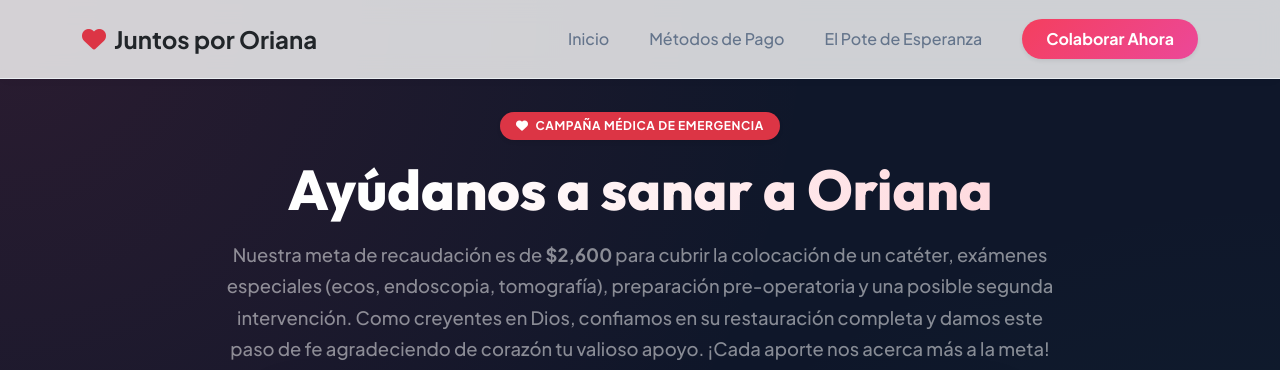
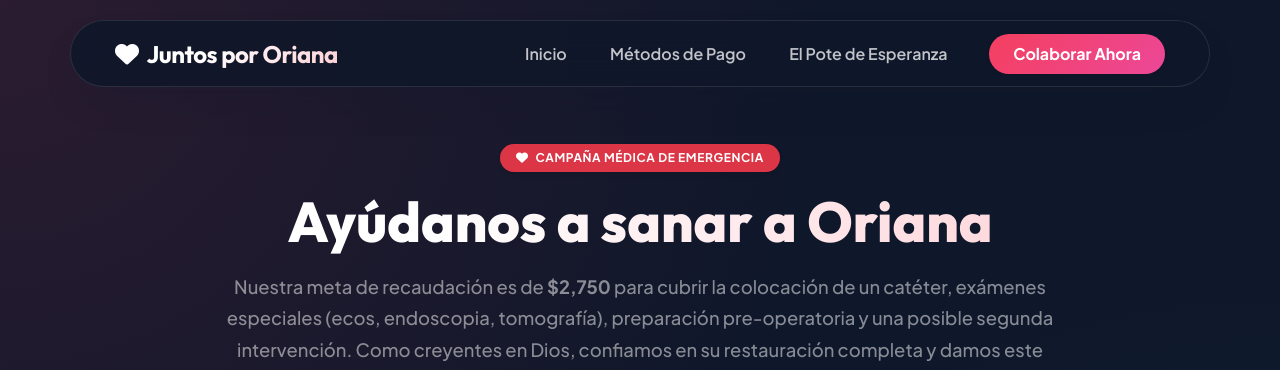
Before and after one commit to blancowilson/juntospororiana, a FastAPI app: page / in a window 1280 px wide. Shown: the top 370 px of the page. Run offline with FastAPI, Linux system fonts and the light colour scheme; some libraries are stand-ins or nearby versions.

Commit message:
Actualizar hero text a 2750 USD (dinamico desde BD)
- templates/index.html: meta del hero ahora usa {{ campana.meta_total }}
  (se actualizara automaticamente si cambia la meta en la BD)
- index_static.html: 2600 -> 2750 (version estatica, hardcoded)
- app/api/routers/public.py: fallback de campana 2600 -> 2750
- app/api/routers/admin.py: fallback 2600 -> 2750

```diff
--- a/app/api/routers/admin.py
+++ b/app/api/routers/admin.py
@@ -50,7 +50,7 @@ async def admin_panel_view(request: Request, db: Session = Depends(get_db)):
 
     # Campaña activa
     campana = db.execute(select(Campana).where(Campana.activa == True)).scalar_one_or_none()
-    meta_total = float(campana.meta_total) if campana else 2600.00
+    meta_total = float(campana.meta_total) if campana else 2750.00
     recaudado_manual = float(campana.recaudado_manual) if campana else 0.00
 
     # 2. Obtener lista de aportantes ordenada por fecha
--- a/app/api/routers/public.py
+++ b/app/api/routers/public.py
@@ -57,7 +57,7 @@ async def landing_page(request: Request, db: Session = Depends(get_db)):
     # 1. Obtener campaña activa
     campana = db.execute(select(Campana).where(Campana.activa == True)).scalar_one_or_none()
     if not campana:
-        campana = Campana(meta_total=2600.00, recaudado_manual=0.00)
+        campana = Campana(meta_total=2750.00, recaudado_manual=0.00)
 
     # 2. Obtener rifa activa
     rifa = db.execute(select(Rifas).where(Rifas.estado == "Activa")).scalar_one_or_none()
@@ -269,7 +269,7 @@ async def aportar_directo(
     # Obtener campaña activa para los límites de meta y recaudación manual
     campana = db.execute(select(Campana).where(Campana.activa == True)).scalar_one_or_none()
     if not campana:
-        campana = Campana(meta_total=2600.00, recaudado_manual=0.00)
+        campana = Campana(meta_total=2750.00, recaudado_manual=0.00)
 
     # Recalcular recaudación total (Manual + Aportantes en BD convertidos a USD si están en BS)
     from sqlalchemy import func
--- a/index_static.html
+++ b/index_static.html
@@ -11,7 +11,7 @@
     <!-- FontAwesome for Icons -->
     <link rel="stylesheet" href="https://cdnjs.cloudflare.com/ajax/libs/font-awesome/6.4.0/css/all.min.css">
     <!-- Custom CSS -->
-    <link rel="stylesheet" href="/static/css/styles.css">
+    <link rel="stylesheet" href="/static/css/styles.css?v=1.3">
 </head>
 <body>
 
@@ -21,7 +21,7 @@
         const WHATSAPP_NUMBER = "584244697562";
 
         // 2. Modifica estos montos manualmente para actualizar la barra del pote de esperanza
-        const META_TOTAL = 2600.00;
+        const META_TOTAL = 2750.00;
         const RECAUDADO_MANUAL = 350.00; // Cambia esto cuando recibas nuevos aportes
 
         // 3. Configuración de la Rifa
@@ -64,7 +64,7 @@
             </div>
             <h1 class="display-4 fw-extrabold hero-title mb-3">Ayúdanos a sanar a Oriana</h1>
             <p class="lead mb-4 max-w-xl mx-auto px-2 text-white-50" style="font-size: 1.15rem; line-height: 1.7; font-weight: 500; max-width: 850px;">
-                Nuestra meta de recaudación es de <strong>$2,600</strong> para cubrir la colocación de un catéter, exámenes especiales (tomografías), preparación pre-operatoria y una posible segunda intervención. Como creyentes en Dios, confiamos en que pueda ser sanada, pero damos este paso de fe con tu valioso apoyo. ¡Cada aporte cuenta!
+                Nuestra meta de recaudación es de <strong>$2,750</strong> para cubrir la colocación de un catéter, exámenes especiales (ecos, endoscopia, tomografía), preparación pre-operatoria y una posible segunda intervención. Como creyentes en Dios, confiamos en su restauración completa y damos este paso de fe agradeciendo de corazón tu valioso apoyo. ¡Cada aporte nos acerca más a la meta!
             </p>
 
             <div class="row justify-content-center mb-5">
--- a/static/css/styles.css
+++ b/static/css/styles.css
@@ -29,29 +29,115 @@ h1, h2, h3, h4, h5, h6, .font-heading {
 
 /* Glass Navbar */
 .glass-nav {
-    background: rgba(255, 255, 255, 0.8) !important;
-    backdrop-filter: blur(12px);
-    -webkit-backdrop-filter: blur(12px);
-    border-bottom: 1px solid rgba(241, 245, 249, 0.8);
-    transition: all 0.3s ease;
+    background: rgba(15, 23, 42, 0.88) !important;
+    backdrop-filter: blur(16px);
+    -webkit-backdrop-filter: blur(16px);
+    border-bottom: 1px solid rgba(255, 255, 255, 0.08);
+    transition: all 0.4s cubic-bezier(0.16, 1, 0.3, 1);
 }
 
-.nav-link {
-    color: var(--text-secondary);
-    font-weight: 500;
-    transition: color 0.2s ease;
+.glass-nav .navbar-brand {
+    font-family: 'Outfit', sans-serif;
+    font-weight: 800;
+    letter-spacing: -0.02em;
+    background: linear-gradient(135deg, #ffffff 40%, #fecdd3 100%);
+    -webkit-background-clip: text;
+    -webkit-text-fill-color: transparent;
+    transition: opacity 0.2s ease;
 }
 
-.nav-link:hover {
-    color: #f43f5e;
+.glass-nav .navbar-brand:hover {
+    opacity: 0.9;
+}
+
+.glass-nav .nav-link {
+    color: rgba(255, 255, 255, 0.75) !important;
+    font-weight: 600;
+    padding: 0.5rem 1.1rem !important;
+    position: relative;
+    transition: all 0.2s ease;
+}
+
+.glass-nav .nav-link::after {
+    content: '';
+    position: absolute;
+    bottom: 2px;
+    left: 50%;
+    width: 0;
+    height: 2px;
+    background: var(--primary-gradient);
+    transition: all 0.3s ease;
+    transform: translateX(-50%);
+    border-radius: 99px;
+}
+
+.glass-nav .nav-link:hover {
+    color: #ffffff !important;
+}
+
+.glass-nav .nav-link:hover::after {
+    width: 50%;
+}
+
+.glass-nav .navbar-toggler-icon {
+    filter: invert(1);
+}
+
+/* Floating Navbar pill style on desktop (Large Screens) */
+@media (min-width: 992px) {
+    .glass-nav {
+        top: 20px;
+        width: calc(100% - 40px);
+        max-width: 1140px;
+        left: 50%;
+        transform: translateX(-50%);
+        border-radius: 999px !important;
+        padding: 0.6rem 2rem !important;
+        box-shadow: 0 20px 40px -15px rgba(15, 23, 42, 0.25) !important;
+        border: 1px solid rgba(255, 255, 255, 0.1) !important;
+    }
+}
+
+/* Mobile responsive menu styling */
+@media (max-width: 991.98px) {
+    .glass-nav .navbar-collapse {
+        background: rgba(15, 23, 42, 0.98) !important;
+        border-radius: 1.25rem;
+        padding: 1.5rem;
+        margin-top: 1rem;
+        border: 1px solid rgba(255, 255, 255, 0.08);
+        box-shadow: 0 15px 35px -5px rgba(0,0,0,0.3);
+        backdrop-filter: blur(20px);
+        -webkit-backdrop-filter: blur(20px);
+    }
+
+    .glass-nav .nav-link {
+        padding: 0.75rem 1rem !important;
+        border-radius: 0.5rem;
+    }
+
+    .glass-nav .nav-link::after {
+        display: none; /* Disable hover lines on mobile */
+    }
+
+    .glass-nav .nav-link:hover {
+        background-color: rgba(255, 255, 255, 0.04);
+        color: #f43f5e !important;
+    }
 }
 
 /* Hero Section */
 .hero-section {
     background: var(--dark-gradient);
-    padding: 7rem 0 5rem 0;
+    padding: 9rem 0 5rem 0;
     position: relative;
     border-bottom: none;
+}
+
+@media (max-width: 991.98px) {
+    .hero-section {
+        padding: 7.5rem 0 4rem 0;
+    }
 }
 
 .hero-title {
--- a/templates/index.html
+++ b/templates/index.html
@@ -50,7 +50,7 @@
             </div>
             <h1 class="display-4 fw-extrabold hero-title mb-3">Ayúdanos a sanar a Oriana</h1>
             <p class="lead mb-4 max-w-xl mx-auto px-2 text-white-50" style="font-size: 1.15rem; line-height: 1.7; font-weight: 500; max-width: 850px;">
-                Nuestra meta de recaudación es de <strong>$2,600</strong> para cubrir la colocación de un catéter, exámenes especiales (ecos, endoscopia, tomografía), preparación pre-operatoria y una posible segunda intervención. Como creyentes en Dios, confiamos en su restauración completa y damos este paso de fe agradeciendo de corazón tu valioso apoyo. ¡Cada aporte nos acerca más a la meta!
+                Nuestra meta de recaudación es de <strong>${{ "{:,.0f}".format(campana.meta_total) }}</strong> para cubrir la colocación de un catéter, exámenes especiales (ecos, endoscopia, tomografía), preparación pre-operatoria y una posible segunda intervención. Como creyentes en Dios, confiamos en su restauración completa y damos este paso de fe agradeciendo de corazón tu valioso apoyo. ¡Cada aporte nos acerca más a la meta!
             </p>
 
             <div class="row justify-content-center mb-5">
```
